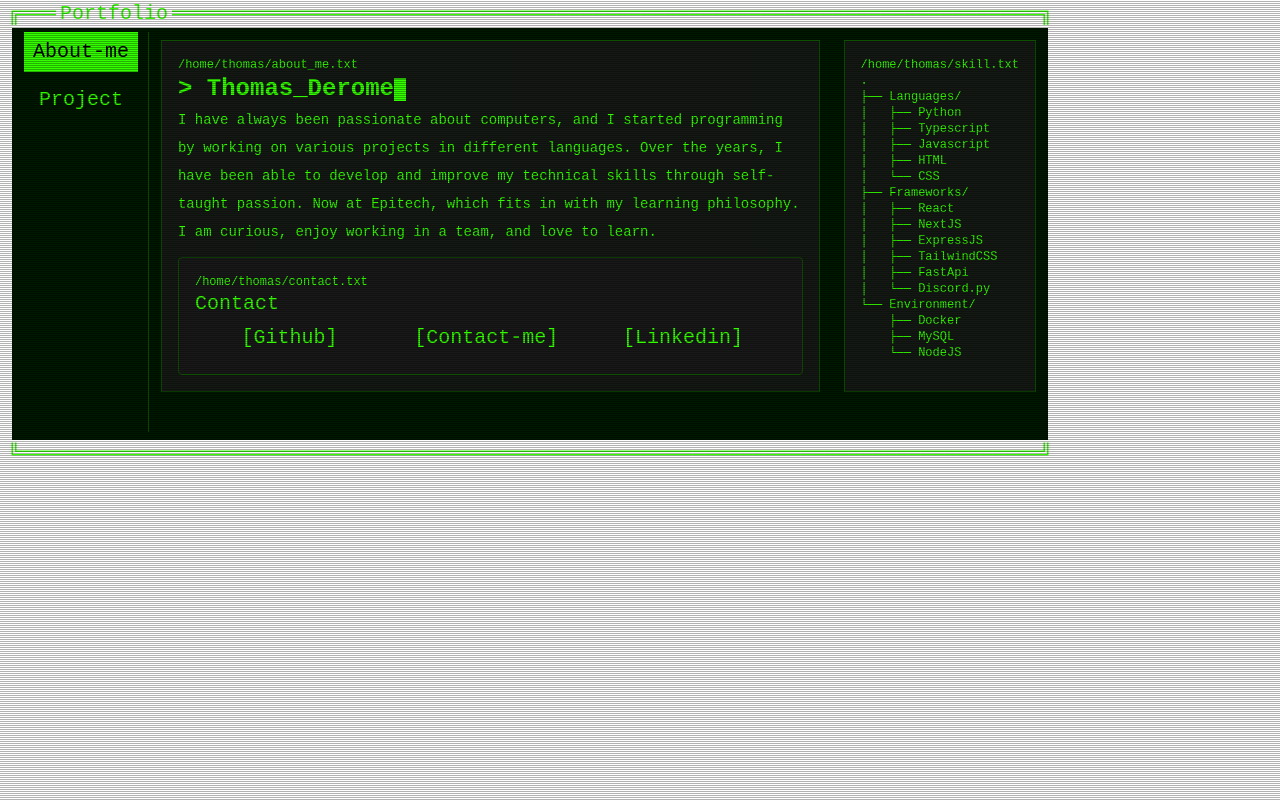
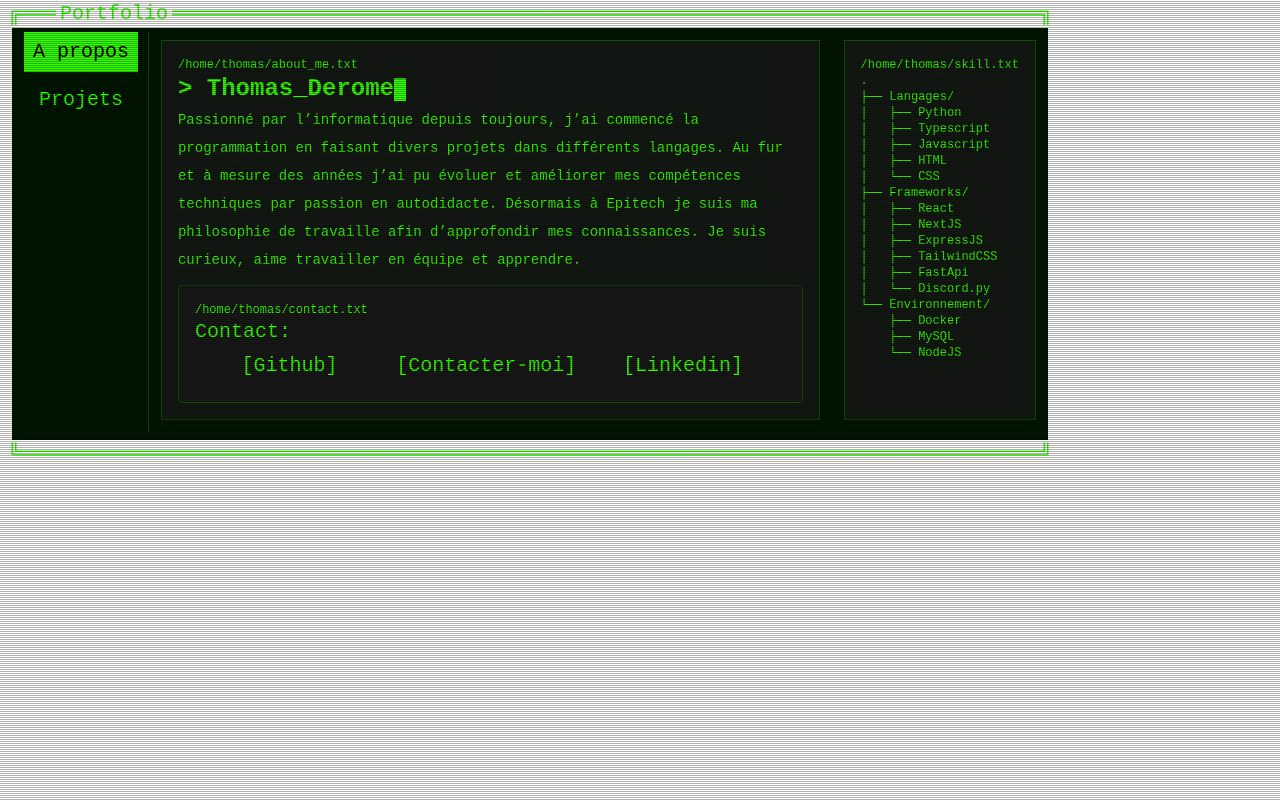
Before and after one commit to thomasderome/Portfolio_new, a Next.js app: page / in a window 1280 px wide. Built offline with nearby package versions, Linux system fonts and the light colour scheme.

Commit message:
[+] traduction system

```diff
--- a/components/main_frame/main_frame.tsx
+++ b/components/main_frame/main_frame.tsx
@@ -1,13 +1,15 @@
 'use client';
 import React, { ComponentType } from 'react';
 import { useIsMobile } from '@/hooks/use-mobile';
+import { useGetTranslation } from '@/hooks/translation';
 
-import { Pages } from './page_data';
+import { Pages } from '@/data/page_data';
 import Button from '@/components/element/button';
 import Selector from '@/components/element/selector';
 
 export default function Main_Frame() {
     const isMobile = useIsMobile();
+    const translation = useGetTranslation();
 
     const [Page_render, set_page_render] = React.useState<ComponentType>(() => Pages[0].element);
     const [Hover_button, set_hover] = React.useState(0);
@@ -36,7 +38,7 @@ export default function Main_Frame() {
                                 className={`mb-2 ${index === Hover_button ? 'active_hbutton' : ''}`}
                                 ismobile={isMobile}
                             >
-                                {menu.name}
+                                {translation?.navigation[menu.name]}
                             </Button>
                         );
                     })}
--- a/data/file/about_me.tsx
+++ b/data/file/about_me.tsx
@@ -1,6 +1,9 @@
 import React from 'react';
+import { useGetTranslation } from '@/hooks/translation';
 
-export default function about_me() {
+export default function About_me() {
+    const translation = useGetTranslation();
+
     const birthDate = new Date('09/02/2007');
     const now = new Date();
     let age = now.getFullYear() - birthDate.getFullYear();
@@ -18,11 +21,7 @@ export default function about_me() {
             </h1>
             <div>
                 <span className={'text-sm'}>
-                    I have always been passionate about computers, and I started programming by
-                    working on various projects in different languages. Over the years, I have been
-                    able to develop and improve my technical skills through self-taught passion. Now
-                    at Epitech, which fits in with my learning philosophy. I am curious, enjoy
-                    working in a team, and love to learn.
+                    {translation?.about_me?.presentation}
                 </span>
             </div>
         </div>
--- a/data/file/contact.tsx
+++ b/data/file/contact.tsx
@@ -1,17 +1,23 @@
 import React from 'react';
+import { useGetTranslation } from '@/hooks/translation';
+import { useIsMobile } from '@/hooks/use-mobile';
 
 import Button from '@/components/element/button';
-import { FaSquareGithub } from 'react-icons/fa6';
 
 export default function Contact() {
+    const translation = useGetTranslation();
+    const is_mobile = useIsMobile();
+
     return (
         <div className={'flex flex-col'}>
-            <h1>Contact</h1>
-            <div className={'flex flex-row'}>
+            <h1>Contact:</h1>
+            <div className={`flex ${is_mobile ? "flex-col" : "flex-row"}`}>
                 <Button onClick={() => (location.href = 'https://github.com/thomasderome')}>
                     [Github]
                 </Button>
-                <Button onClick={() => (location.href = '/contact')}>[Contact-me]</Button>
+                <Button onClick={() => (location.href = '/contact')}>
+                    [{translation?.contact?.contact_me}]
+                </Button>
                 <Button
                     onClick={() => (location.href = 'https://www.linkedin.com/in/thomas-derome/')}
                 >
--- a/data/file/skills.tsx
+++ b/data/file/skills.tsx
@@ -1,16 +1,20 @@
+import { useGetTranslation } from '@/hooks/translation';
+
 interface interface_data {
-    Languages: string[];
-    Frameworks: string[];
-    Environment: string[];
+    languages: string[];
+    frameworks: string[];
+    environment: string[];
 }
 
 const skill_data: interface_data = {
-    Languages: ['Python', 'Typescript', 'Javascript', 'HTML', 'CSS'],
-    Frameworks: ['React', 'NextJS', 'ExpressJS', 'TailwindCSS', 'FastApi', 'Discord.py'],
-    Environment: ['Docker', 'MySQL', 'NodeJS'],
+    languages: ['Python', 'Typescript', 'Javascript', 'HTML', 'CSS'],
+    frameworks: ['React', 'NextJS', 'ExpressJS', 'TailwindCSS', 'FastApi', 'Discord.py'],
+    environment: ['Docker', 'MySQL', 'NodeJS'],
 };
 
-function gen_tree() {
+function Gen_tree() {
+    const translation = useGetTranslation();
+
     const character = {
         line_horizontal: '─',
         line_vertical: '│',
@@ -25,8 +29,7 @@ function gen_tree() {
     const num_keys: number = keys.length;
 
     keys.forEach((skill_key: keyof interface_data, index_key: number) => {
-        result += `${index_key < num_keys - 1 ? character.jonction : character.right}${character.line_horizontal.repeat(2)} ${skill_key}/\n`;
-
+        result += `${index_key < num_keys - 1 ? character.jonction : character.right}${character.line_horizontal.repeat(2)} ${translation?.skills[skill_key]}/\n`;
         const len: number = skill_data[skill_key].length;
 
         skill_data[skill_key].forEach((item: string, index: number) => {
@@ -44,5 +47,5 @@ function gen_tree() {
 }
 
 export default function skills() {
-    return <pre className={'text-xs'}>{`${gen_tree()}`}</pre>;
+    return <pre className={'text-xs'}>{`${Gen_tree()}`}</pre>;
 }
--- a/components/main_frame/page_data.ts
+++ b/data/page_data.ts
@@ -1,14 +1,14 @@
-import interface_page from './interface_main_frame';
+import interface_page from '@/components/main_frame/interface_main_frame';
 import about_me from '@/components/page/about_me/page';
 import project from '@/components/page/project/project';
 
 export const Pages: interface_page[] = [
     {
-        name: 'About-me',
+        name: 'about_me',
         element: about_me,
     },
     {
-        name: 'Project',
+        name: 'project',
         element: project,
     },
 ];
--- /dev/null
+++ b/hooks/translation.ts
@@ -0,0 +1,38 @@
+import { useSearchParams } from 'next/navigation';
+import { useEffect, useState } from 'react';
+import fr from "@/public/i18n/fr.json";
+
+export function useGetTranslation(): Record<string, any> | null {
+    const default_lang = "fr";
+
+    const searchParams = useSearchParams();
+    const lang_select = searchParams.get('lang') ?? default_lang;
+
+    const [traduction, setTraduction] = useState<Record<string, string> | null>(null);
+
+    useEffect(() => {
+        if (lang_select == default_lang) {
+            setTraduction(fr);
+            return;
+        }
+
+        fetch('/i18n/' + lang_select + '.json')
+            .then((response) => response.json())
+            .then((translation) => {
+                setTraduction(translation);
+            })
+            .catch(() => {
+                console.log("Lang sleect does not exist");
+                fetch('/i18n/fr.json')
+                    .then((response) => response.json())
+                    .then((translation) => {
+                        setTraduction(translation);
+                    })
+                    .catch(() => {
+                        alert('Error loading lang');
+                    });
+            })
+    }, [lang_select]);
+
+    return traduction;
+}
--- /dev/null
+++ b/public/i18n/en.json
@@ -0,0 +1,17 @@
+{
+    "navigation": {
+        "about_me": "About me",
+        "project": "Projects"
+    },
+    "about_me": {
+        "presentation": "I have been passionate about IT for as long as I can remember. I started programming through various projects in several languages, and over the years, I have honed my technical skills as a self-taught enthusiast. Now a student at Epitech, I apply my personal work philosophy to further deepen my expertise. I am curious, a team player, and always eager to learn."
+    },
+    "contact": {
+        "contact_me": "Contact-me"
+    },
+    "skills": {
+        "languages": "Languages",
+        "environment": "Environment",
+        "frameworks": "Frameworks"
+    }
+}
--- /dev/null
+++ b/public/i18n/fr.json
@@ -0,0 +1,17 @@
+{
+    "navigation": {
+        "about_me": "A propos",
+        "project": "Projets"
+    },
+    "about_me": {
+        "presentation": "Passionné par l’informatique depuis toujours, j’ai commencé la programmation en faisant divers projets dans différents langages. Au fur et à mesure des années j’ai pu évoluer et améliorer mes compétences techniques par passion en autodidacte. Désormais à Epitech je suis ma philosophie de travaille afin d’approfondir mes connaissances. Je suis curieux, aime travailler en équipe et apprendre."
+    },
+    "contact": {
+        "contact_me": "Contacter-moi"
+    },
+    "skills": {
+        "languages": "Langages",
+        "environment": "Environnement",
+        "frameworks": "Frameworks"
+    }
+}
```
